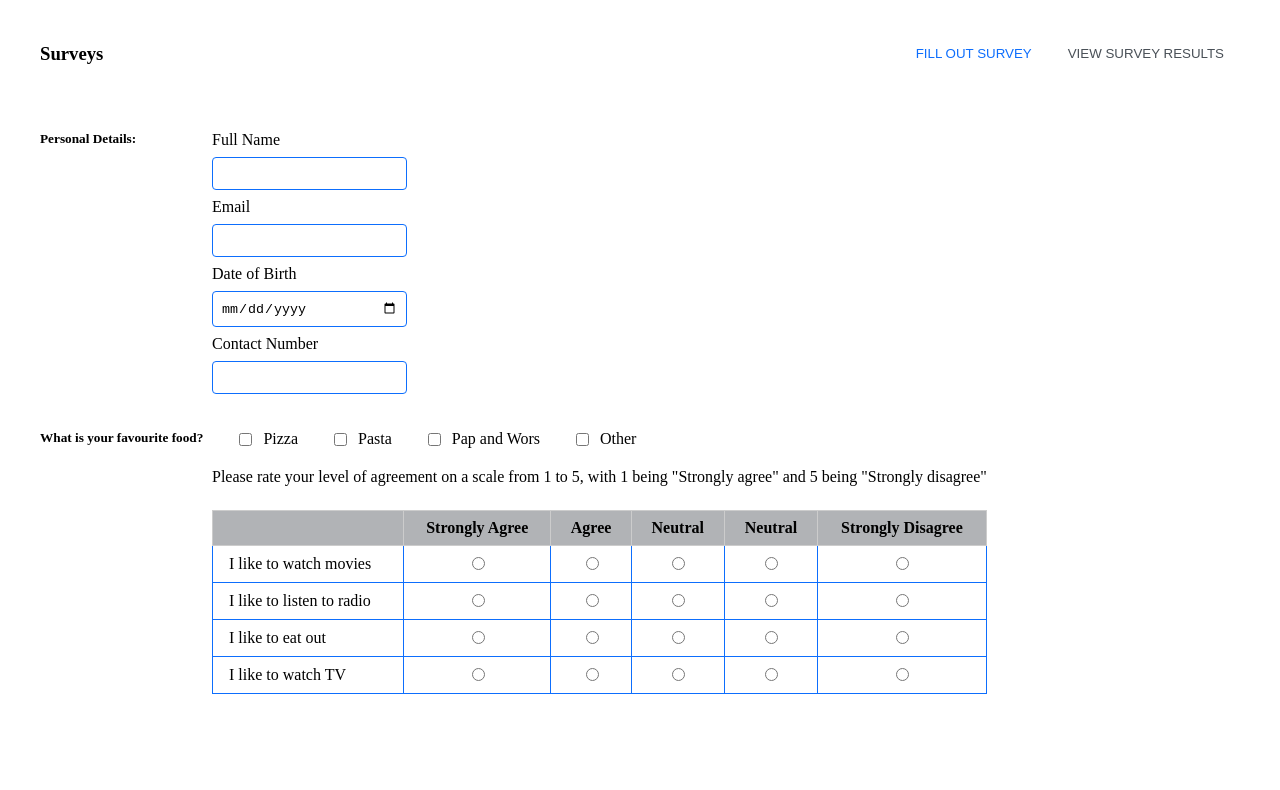
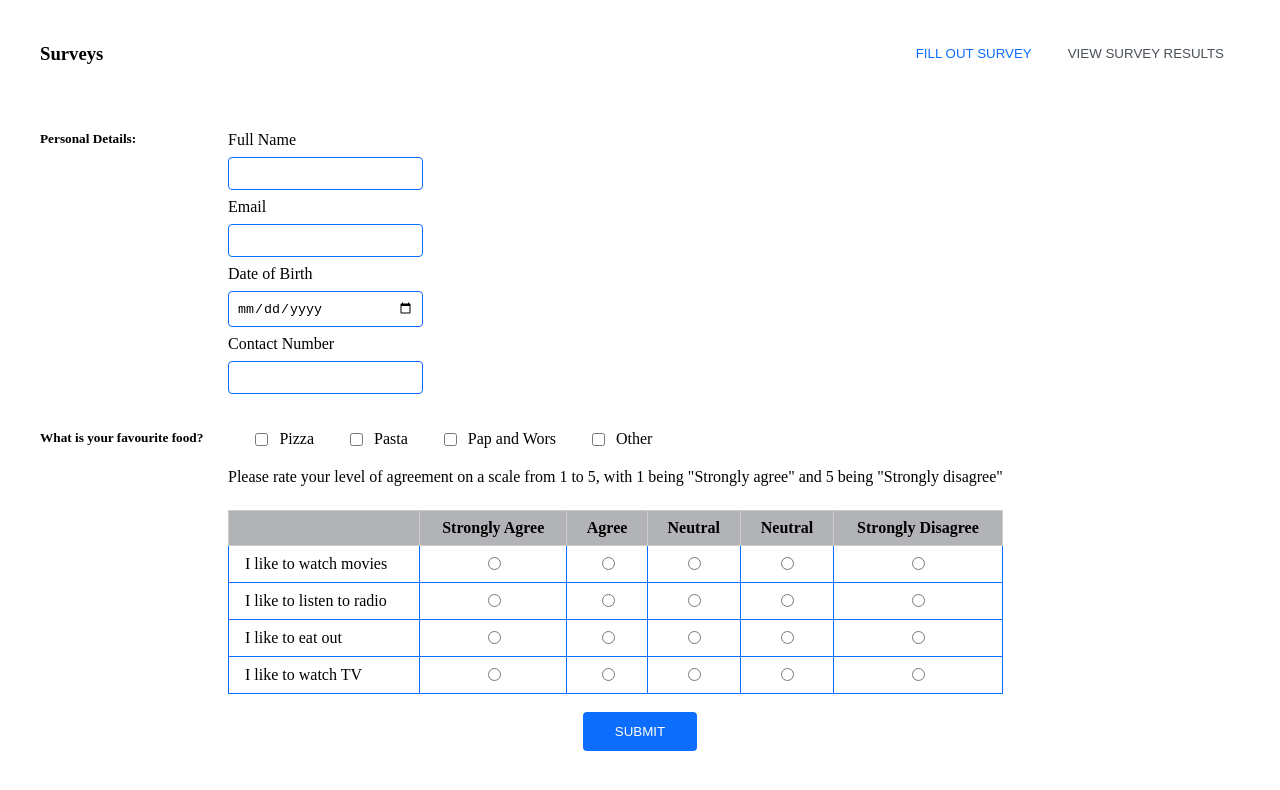
Before and after one commit to Oratile-KO/Lifestyle-Survey, a plain HTML site: page index.html in a window 1280 px wide. Drawn offline with Linux system fonts and the light colour scheme.

Commit message:
Submit button

```diff
--- a/index.html
+++ b/index.html
@@ -113,8 +113,9 @@
                 </table>
             </div>
         </div>
+        </br>
+        <button type="submit" class="submit-btn"> SUBMIT</button>
         </form>
     </main>
 </body>
-
 </html>
--- a/styles.css
+++ b/styles.css
@@ -31,7 +31,7 @@
 .form-section {
     display: flex;
     align-items: flex-start;
-    gap: 2rem;
+    gap: 3rem;
 }
 
 .section-title {
@@ -91,3 +91,14 @@
   text-align: left;
   font-weight: 500;
 }
+.submit-btn {
+  display: block;
+  padding: 0.75rem 2rem;
+  background-color: #0d6efd;
+  color: white;
+  border: none;
+  border-radius: 4px;
+  cursor: pointer;
+  margin-left: auto;
+  margin-right: auto;
+}
```
